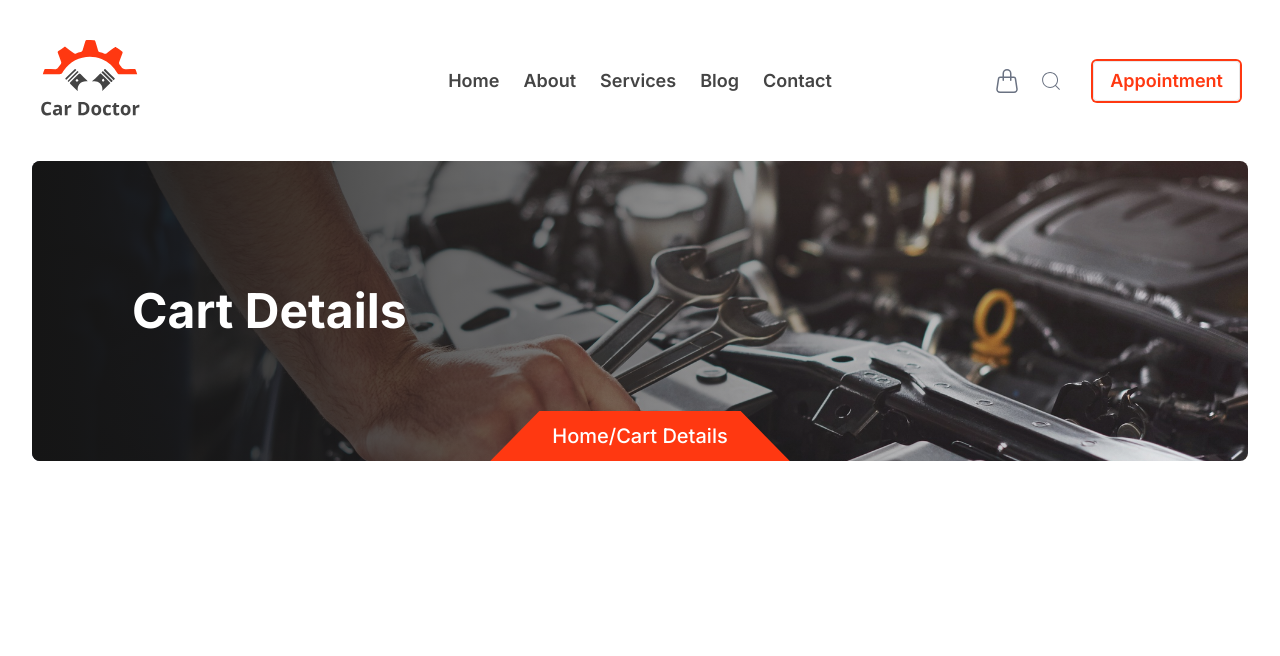
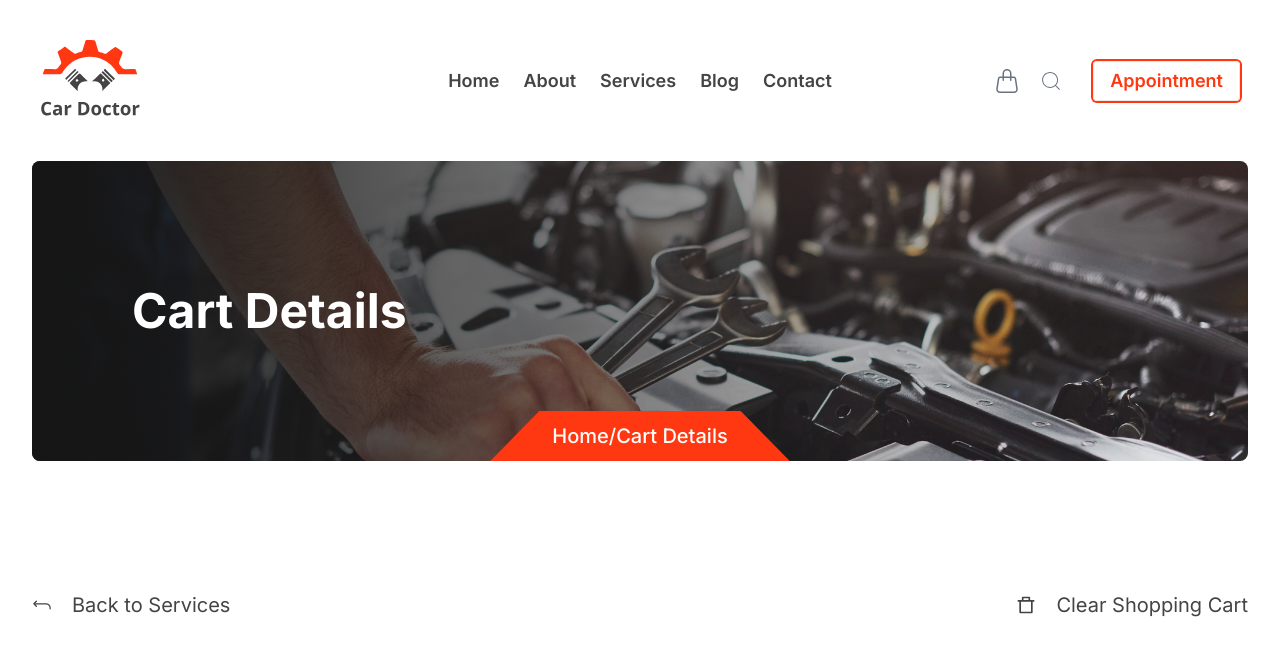
Before and after one commit to sourav136/car-doctor, a Next.js app: page /cart in a window 1280 px wide. Shown: the top 656 px of the page. Built offline with nearby package versions, Linux system fonts and the light colour scheme.

Commit message:
finished adding back to services and clear cart feature with logic

```diff
--- a/app/api/bookings/route.js
+++ b/app/api/bookings/route.js
@@ -18,7 +18,12 @@ export async function GET(){
 }
 
 export async function DELETE(req){
-    const {id} = await req.json();
+    const body = await req.json().catch(() => null);
+    if (!body || !body.id){
+        bookings = [];
+        return Response.json({success: true});
+    }
+    const {id} = await body;
 
     bookings= bookings.filter(b => b.id !== id);
     return Response.json({success: true});
--- a/app/cart/page.jsx
+++ b/app/cart/page.jsx
@@ -1,12 +1,19 @@
 import React from 'react';
 import Banner from '../components/Banner';
 import CartList from '../components/CartList';
+import Link from 'next/link';
+import { IoReturnUpBack } from "react-icons/io5";
+import DeleteAlllButton from '../components/DeleteAlllButton';
 
 const Cart = () => {
     return (
         <>
             <Banner title="Cart Details" routeTitle="Home/Cart Details" img="/assets/images/checkout/checkout.png"/>
             <CartList/>
+            <section className='flex justify-between mt-3'>
+                <Link className='md:text-xl text-light-dark flex gap-2 md:gap-5 items-center' href="/services"><IoReturnUpBack /> Back to Services</Link>
+                <DeleteAlllButton/>
+            </section>
         </>
     );
 };
--- /dev/null
+++ b/app/components/DeleteAlllButton.jsx
@@ -0,0 +1,36 @@
+"use client";
+import { useRouter } from 'next/navigation';
+import React from 'react';
+import { RiDeleteBin7Line } from "react-icons/ri";
+
+const DeleteAlllButton = () => {
+
+    const router = useRouter();
+
+    const handleDeleteAll = async()=>{
+        if(!confirm("Clear Shopping Cart?")) return;
+
+        const res = await fetch("/api/bookings", {
+            method: "DELETE",
+            headers:{
+                "Content-Type": "application/json"
+            },
+            body: JSON.stringify({})
+        })
+
+        if(res.ok){
+            router.refresh();
+        }
+    }
+
+    return (
+        <div
+        className='md:text-xl text-light-dark flex gap-2 md:gap-5 cursor-pointer items-center'
+        onClick={handleDeleteAll}>
+            <RiDeleteBin7Line/>
+            <span>Clear Shopping Cart</span>
+        </div>
+    );
+};
+
+export default DeleteAlllButton;
```
